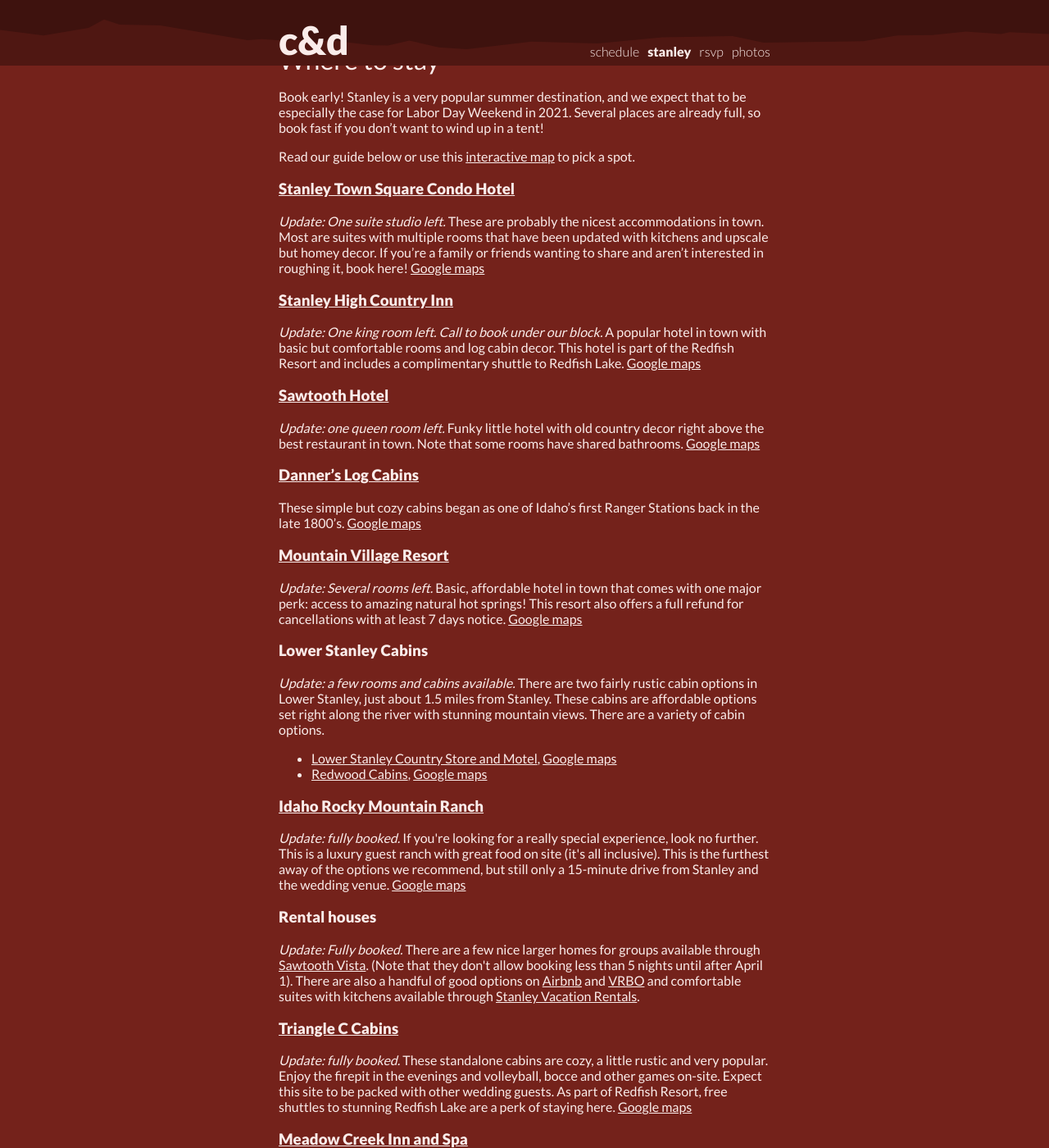
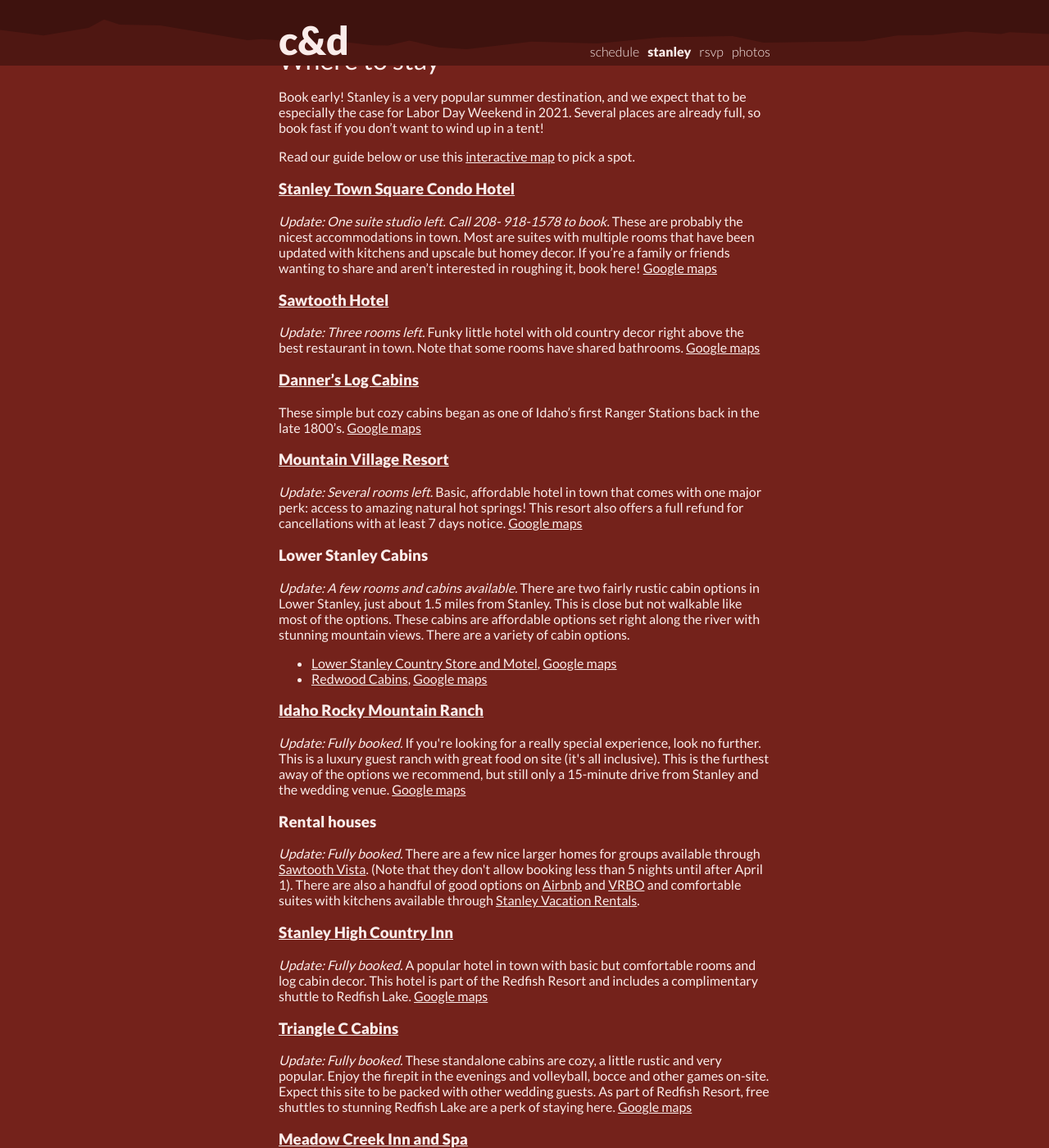
Before and after one commit to dproctor/wedding-website, a Jekyll site: the page built from stanley.md, in a window 1280 px wide and 1400 px high, scrolled down 1267 px. Shown: the whole window at 82% size. Built offline with Jekyll 4.4.1, drawn with Linux system fonts in a browser that asks for light colours; some of the changed text lies outside the part shown.

Commit message:
updated availability on sawtooth and high country inn

```diff
--- a/stanley.md
+++ b/stanley.md
@@ -52,14 +52,11 @@ Book early! Stanley is a very popular summer destination, and we expect that to
 Read our guide below or use this <a href="https://www.google.com/maps/d/u/0/edit?mid=1_B3vhMWHFdH3K45NLqSttNAF5bBIlxmC&usp=sharing">interactive map</a> to pick a spot.
 
 <h3><a name="stanley-town-square" id="stanley-town-square"   href="https://www.stanleytownsquare.com/">Stanley Town Square Condo Hotel</a></h3>
-<em>Update: One suite studio left.</em> These are probably the nicest accommodations in town. Most are suites with multiple rooms that have been updated with kitchens and upscale but homey decor. If you're a family or friends wanting to share and aren’t interested in roughing it, book here!
+<em>Update: One suite studio left. Call 208- 918-1578 to book.</em> These are probably the nicest accommodations in town. Most are suites with multiple rooms that have been updated with kitchens and upscale but homey decor. If you're a family or friends wanting to share and aren’t interested in roughing it, book here!
 <a href="https://goo.gl/maps/pdJ3k6gyYd9kPmYS8">Google maps</a>
 
-<h3><a name="stanley-high-country-inn" id="stanley-high-country-inn"   href="https://stanleyinn.com/">Stanley High Country Inn</a></h3>
-<em>Update: One king room left. Call to book under our block.</em> A popular hotel in town with basic but comfortable rooms and log cabin decor. This hotel is part of the Redfish Resort and includes a complimentary shuttle to Redfish Lake. <a href="https://goo.gl/maps/79nR3iK61rJreeH37">Google maps</a>
-
 <h3><a name="sawtooth-hotel" id="sawtooth-hotel"   href="https://sawtoothhotel.com/">Sawtooth Hotel</a></h3>
-<em>Update: one queen room left.</em> Funky little hotel with old country decor right above the best restaurant in town. Note that some rooms have shared bathrooms. <a href="https://goo.gl/maps/cLRjQ67h5Ct7HS6ZA">Google maps</a>
+<em>Update: Three rooms left.</em> Funky little hotel with old country decor right above the best restaurant in town. Note that some rooms have shared bathrooms. <a href="https://goo.gl/maps/cLRjQ67h5Ct7HS6ZA">Google maps</a>
 
 <h3><a name="danners-log-cabins" id="danners-log-cabins"   href="http://www.dannerslogcabins.com/">Danner’s Log Cabins</a></h3>
 These simple but cozy cabins began as one of Idaho's first Ranger Stations back in the late 1800's.
@@ -70,21 +67,24 @@ These simple but cozy cabins began as one of Idaho's first Ranger Stations back
 
 <h3><a name="lower-stanley-cabins" id="lower-stanley-cabins"> Lower Stanley Cabins</a></h3>
 <p>
-<em>Update: a few rooms and cabins available.</em> There are two fairly rustic cabin options in Lower Stanley, just about 1.5 miles from Stanley. These cabins are affordable options set right along the river with stunning mountain views. There are a variety of cabin options.
+<em>Update: A few rooms and cabins available.</em> There are two fairly rustic cabin options in Lower Stanley, just about 1.5 miles from Stanley. This is close but not walkable like most of the options. These cabins are affordable options set right along the river with stunning mountain views. There are a variety of cabin options.
 <ul>
 <li> <a href="https://www.lowerstanley.com/">Lower Stanley Country Store and Motel</a>, <a href="https://goo.gl/maps/DMxDz9cfYKyqaKb27">Google maps</a> </li>
 <li><a href="https://www.redwood-stanley.com/">Redwood Cabins</a>, <a href="https://goo.gl/maps/PSPUuvNNGeWZo5pX9">Google maps</a></li>
 </ul>
 
 <h3><a name="idaho-rocky-mountain-ranch" id="idaho-rocky-mountain-ranch"   href="https://idahorocky.com/">Idaho Rocky Mountain Ranch</a></h3>
-<em>Update: fully booked.</em> If you're looking for a really special experience, look no further. This is a luxury guest ranch with great food on site (it's all inclusive). This is the furthest away of the options we recommend, but still only a 15-minute drive from Stanley and the wedding venue.
+<em>Update: Fully booked.</em> If you're looking for a really special experience, look no further. This is a luxury guest ranch with great food on site (it's all inclusive). This is the furthest away of the options we recommend, but still only a 15-minute drive from Stanley and the wedding venue.
 <a href="https://goo.gl/maps/QKUSR5TcyHyfjoCd6">Google maps</a>
 
 <h3><a name="rental-houses" id="rental-houses"> Rental houses</a></h3>
 <em>Update: Fully booked.</em> There are a few nice larger homes for groups available through <a href="http://www.sawtoothvista.com/">Sawtooth Vista</a>. (Note that they don't allow booking less than 5 nights until after April 1). There are also a handful of good options on <a href="https://www.airbnb.com/">Airbnb</a> and <a href="https://www.vrbo.com/">VRBO</a> and comfortable suites with kitchens available through <a href="http://stanleyvacationrentals.com/">Stanley Vacation Rentals</a>.
 
+<h3><a name="stanley-high-country-inn" id="stanley-high-country-inn"   href="https://stanleyinn.com/">Stanley High Country Inn</a></h3>
+<em>Update: Fully booked.</em> A popular hotel in town with basic but comfortable rooms and log cabin decor. This hotel is part of the Redfish Resort and includes a complimentary shuttle to Redfish Lake. <a href="https://goo.gl/maps/79nR3iK61rJreeH37">Google maps</a>
+
 <h3><a name="triangle-c-cabins" id="triangle-c-cabins"  href="https://triangleccabins.com/">Triangle C Cabins</a></h3>
-<em>Update: fully booked.</em> These standalone cabins are cozy, a little rustic and very popular. Enjoy the firepit in the evenings and volleyball, bocce and other games on-site. Expect this site to be packed with other wedding guests. As part of Redfish Resort, free shuttles to stunning Redfish Lake are a perk of staying here.
+<em>Update: Fully booked.</em> These standalone cabins are cozy, a little rustic and very popular. Enjoy the firepit in the evenings and volleyball, bocce and other games on-site. Expect this site to be packed with other wedding guests. As part of Redfish Resort, free shuttles to stunning Redfish Lake are a perk of staying here.
 <a href="https://goo.gl/maps/YVABhYiVvP3xZc6U8">Google maps</a>
 
 <h3><a name="meadow-creek-inn" id="meadow-creek-inn"   href="https://meadowcreekinn.com/">Meadow Creek Inn and Spa</a></h3>
@@ -92,11 +92,11 @@ These simple but cozy cabins began as one of Idaho's first Ranger Stations back
 <a href="https://www.google.com/maps?cid=4548671335968250056">Google maps</a>
 
 <h3><a name="redfish-riverside-inn" id="redfish-riverside-inn"   href="https://redfishriversideinn.com/">Redfish Riverside Inn</a></h3>
-<em>Update: fully booked.</em> Comfortable rooms along the river with log cabin decor. Stay here if you want to wake up next to the river and be within sight of our wedding venue. As part of the Redfish Resort, free shuttles to the Redfish Lake are a perk of staying here.
+<em>Update: Fully booked.</em> Comfortable rooms along the river with log cabin decor. Stay here if you want to wake up next to the river and be within sight of our wedding venue. As part of the Redfish Resort, free shuttles to the Redfish Lake are a perk of staying here.
 <a href="https://goo.gl/maps/cvh4Y12n9yPcxkpTA">Google maps</a>
 
 <h3><a name="redfish-lake-lodge" id="redfish-lake-lodge"   href="https://redfishlake.com/">Redfish Lake Lodge</a></h3>
-<em>Update: fully booked.</em> Set next to crystal clear Redfish Lake and with stunning Sawtooth Mountain views, this resort is the most popular spot in the area. If you can find a room, snag it. It’s about a 10-minute drive from Stanley and the wedding venue. Whether or not you stay here, we recommend visiting Redfish Lake during your stay. If you stay at Triangle C Cabins or the Redfish Riverside Inn, there are free shuttles to the Lake.
+<em>Update: Fully booked.</em> Set next to crystal clear Redfish Lake and with stunning Sawtooth Mountain views, this resort is the most popular spot in the area. If you can find a room, snag it. It’s about a 10-minute drive from Stanley and the wedding venue. Whether or not you stay here, we recommend visiting Redfish Lake during your stay. If you stay at Triangle C Cabins or the Redfish Riverside Inn, there are free shuttles to the Lake.
 <a href="https://g.page/redfish-lake-lodge?share">Google maps</a>
 
 <h2> <a class="anchor" name="weather" id="weather"></a>Weather </h2>
```
